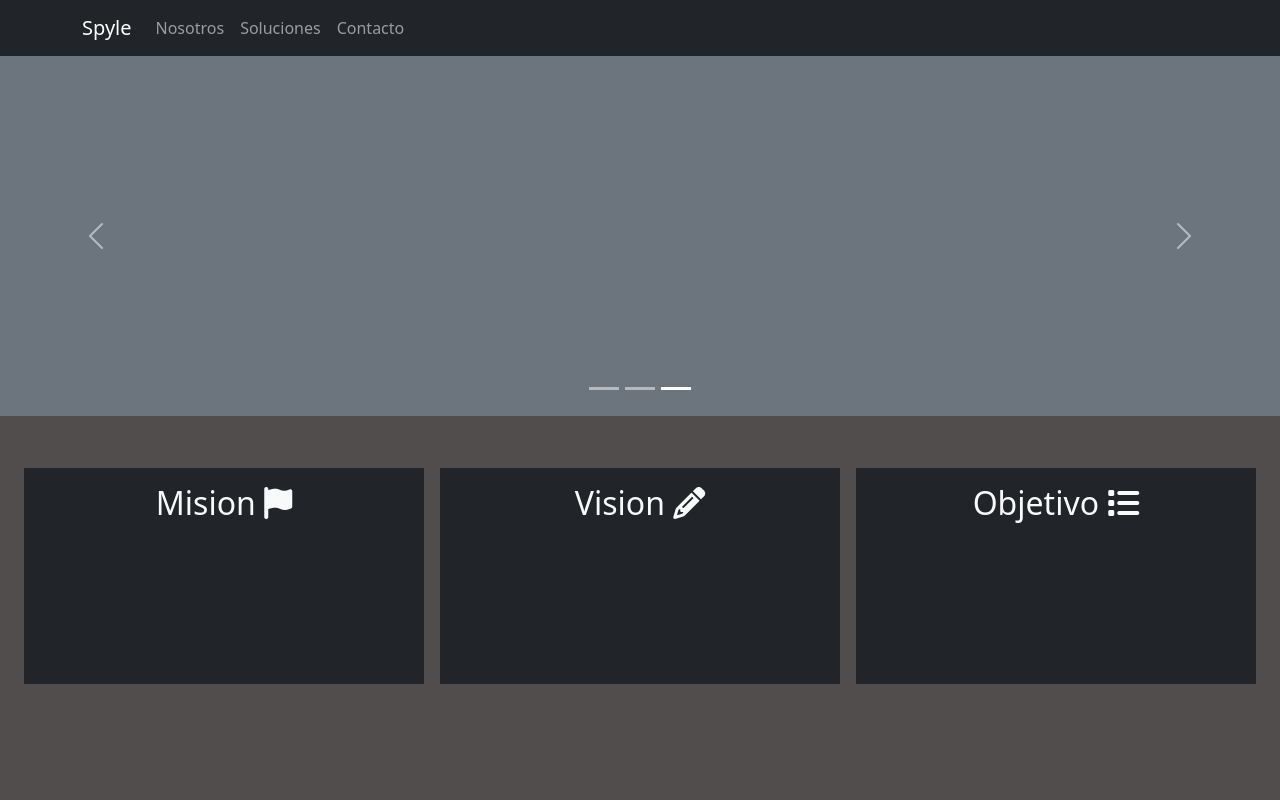
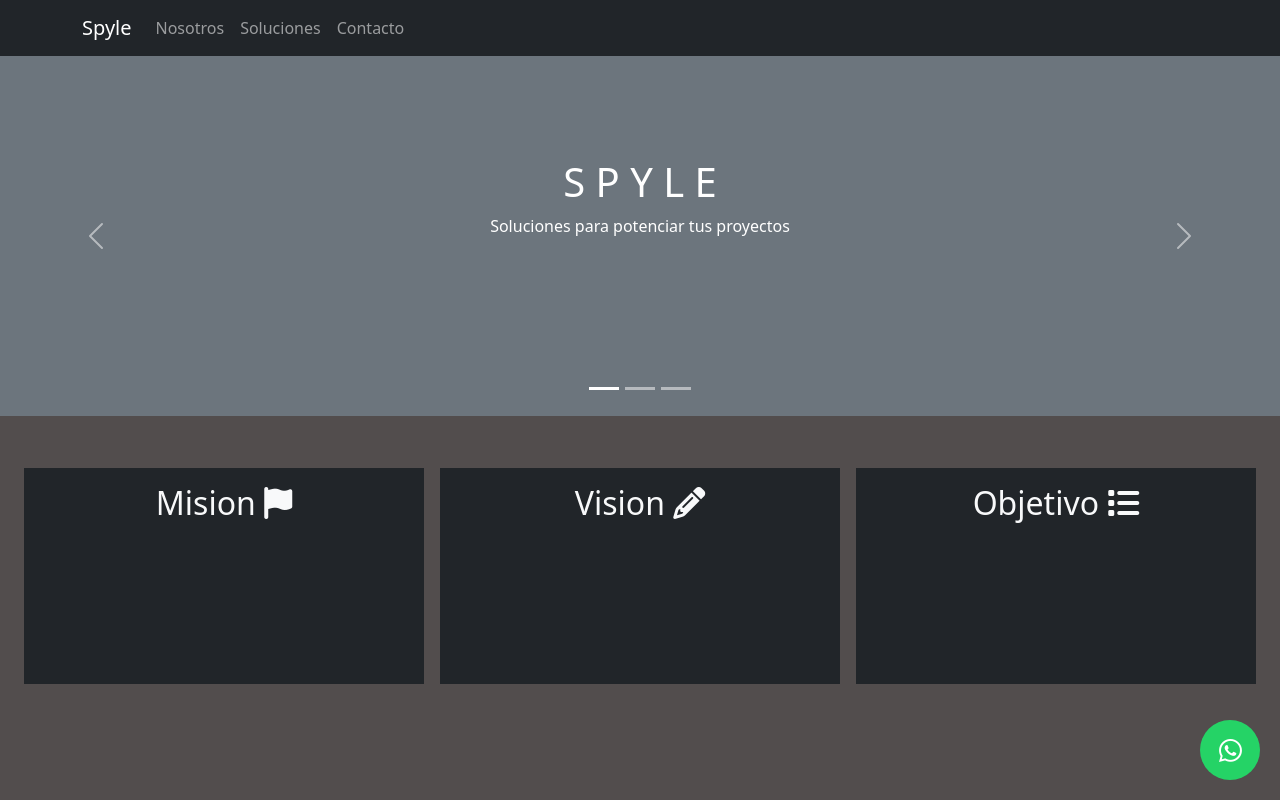
Before and after one commit to MendioX/land-spyle, a React (Create React App) app: page /home in a window 1280 px wide. Shown: the top 800 px of the page. Built offline with nearby package versions, Linux system fonts and the light colour scheme.

Commit message:
maqueta completa v1

```diff
--- a/public/index.html
+++ b/public/index.html
@@ -10,6 +10,8 @@
       content="Web site created using create-react-app"
     />
     <link rel="apple-touch-icon" href="%PUBLIC_URL%/logo192.png" />
+
+    <link rel="stylesheet" href="https://cdn.jsdelivr.net/npm/bootstrap-icons@1.10.5/font/bootstrap-icons.css">
     <!--
       manifest.json provides metadata used when your web app is installed on a
       user's mobile device or desktop. See https://developers.google.com/web/fundamentals/web-app-manifest/
@@ -24,6 +26,7 @@
       work correctly both with client-side routing and a non-root public URL.
       Learn how to configure a non-root public URL by running `npm run build`.
     -->
+
 
     <script src="https://kit.fontawesome.com/bc15bfdecb.js" crossorigin="anonymous"></script>
 
--- a/src/components/carrousel.js
+++ b/src/components/carrousel.js
@@ -5,28 +5,28 @@ import "../css/carrousel.css"
 function Carrousel() {
   return (
     <Carousel className=' h-50 bg-secondary' >
-      <Carousel.Item interval={1000}>
-        {/* <ExampleCarouselImage text="First slide" /> */}
-        <Carousel.Caption>
-          <h3>First slide label</h3>
-          <p>Nulla vitae elit libero, a pharetra augue mollis interdum.</p>
-        </Carousel.Caption>
+      <Carousel.Item interval={1000000}>
+
+
+          <div className='carousel-caption-custom'>
+          <h2 className='fs-1'>S P Y L E</h2>
+          <p>Soluciones para potenciar tus proyectos</p>
+          </div>
+
+
+
       </Carousel.Item>
       <Carousel.Item interval={500}>
-        {/* <ExampleCarouselImage text="Second slide" /> */}
-        <Carousel.Caption>
-          <h3>Second slide label</h3>
-          <p>Lorem ipsum dolor sit amet, consectetur adipiscing elit.</p>
-        </Carousel.Caption>
+      <div className='carousel-caption-custom'>
+          <h3>Potenciamos tu negocio</h3>
+          <p>Te posicionamos en internet con un sitio a tu medida</p>
+          </div>
       </Carousel.Item>
       <Carousel.Item>
-        {/* <ExampleCarouselImage text="Third slide" /> */}
-        <Carousel.Caption>
-          <h3>Third slide label</h3>
-          <p>
-            Praesent commodo cursus magna, vel scelerisque nisl consectetur.
-          </p>
-        </Carousel.Caption>
+      <div className='carousel-caption-custom'>
+          <h3>Metricas para tus ventas y tus redes</h3>
+          <p>Customizamos tu checkout de ventas y generamos un panel para medir tus redes.</p>
+          </div>
       </Carousel.Item>
     </Carousel>
   );
--- a/src/components/navbar.js
+++ b/src/components/navbar.js
@@ -24,6 +24,7 @@ export const MyNav = () =>  {
         </Container>
       </Navbar>
 
+
   );
 }
 
--- a/src/components/sections.js
+++ b/src/components/sections.js
@@ -30,6 +30,10 @@ export const Sections = () =>  {
 </div>
 <div className="col m-2 bg-dark h-75 p-3">
 <h2 className="text-light text-center"> Objetivo <i class="fa-solid fa-list"></i></h2>
+<div>
+<a href="https://wa.me/1234567890?text=hello+123" target="_blank" className="whatsapp-btn"><i className="bi bi-whatsapp"></i></a>
+
+</div>
 
 </div>
 
--- a/src/css/carrousel.css
+++ b/src/css/carrousel.css
@@ -0,0 +1,9 @@
+.carousel-caption-custom {
+    right: 15%;
+    bottom: 1.25rem;
+    left: 15%;
+    padding-top: 8%;
+    padding-bottom: 1.25rem;
+    color: #fff;
+    text-align: center;
+}
--- a/src/css/section.css
+++ b/src/css/section.css
@@ -17,3 +17,55 @@
     height:     40vh;
 
 }
+
+
+/*Estilos generales del boton whatsapp*/
+.whatsapp-btn {
+    position: fixed;
+    bottom: 20px;
+    right: 20px;
+    z-index: 9999;
+    width: 60px;
+    height: 60px;
+    border-radius: 50%;
+    background-color: #25D366;
+    display: flex;
+    align-items: center;
+    justify-content: center;
+    box-shadow: 0 2px 5px rgba(0, 0, 0, 0.3);
+    animation: breathe 2s ease-in-out infinite;
+  }
+
+  /*Estilos solo al icono whatsapp*/
+  .whatsapp-btn i {
+    color: #fff;
+    font-size: 23px;
+    animation: beat 2s ease-in-out infinite;
+    text-decoration: none;
+  }
+
+  /*Estilos con animation contorno respirando*/
+  @keyframes breathe {
+    0% {
+      box-shadow: 0 0 0 0 rgba(37, 211, 102, 0.5);
+    }
+    70% {
+      box-shadow: 0 0 0 15px rgba(37, 211, 102, 0);
+    }
+    100% {
+      box-shadow: 0 0 0 0 rgba(0, 0, 0, 0);
+    }
+  }
+
+  /*Estilos de animacion del icono latiendo*/
+  @keyframes beat {
+    0% {
+      transform: scale(1);
+    }
+    50% {
+      transform: scale(1.2);
+    }
+    100% {
+      transform: scale(1);
+    }
+  }
```
